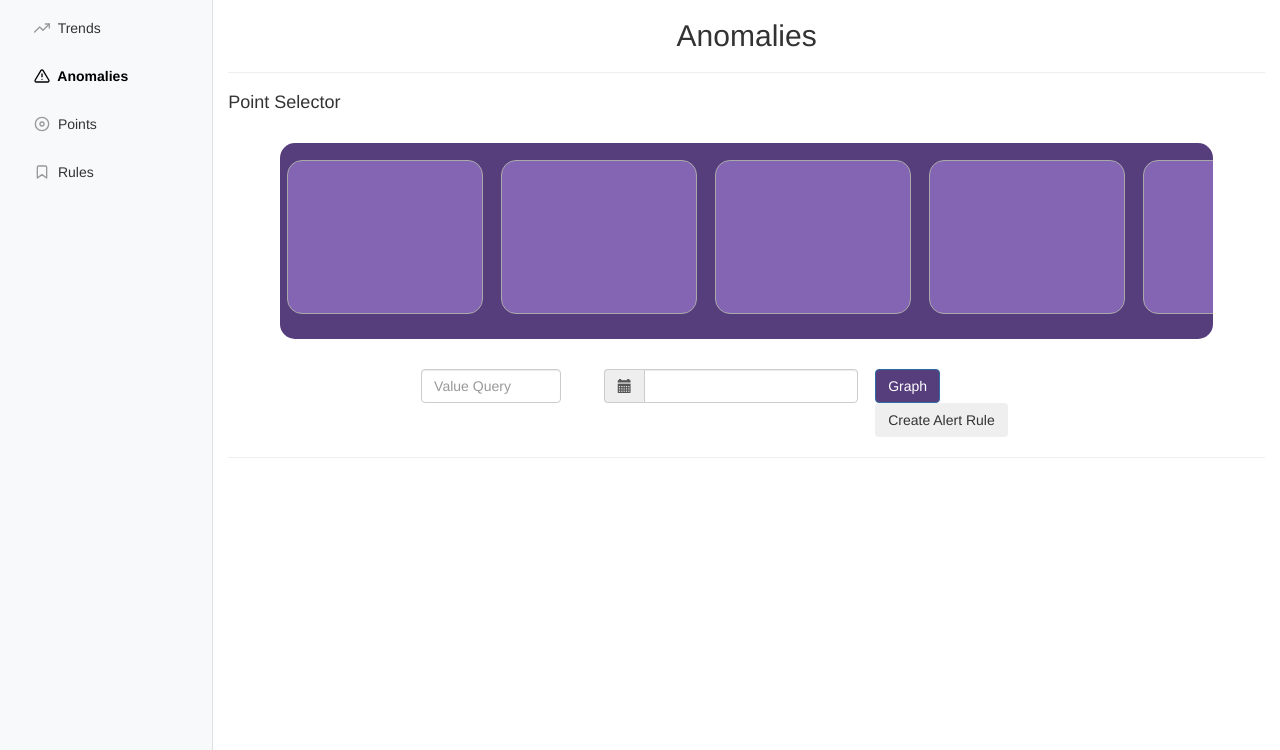
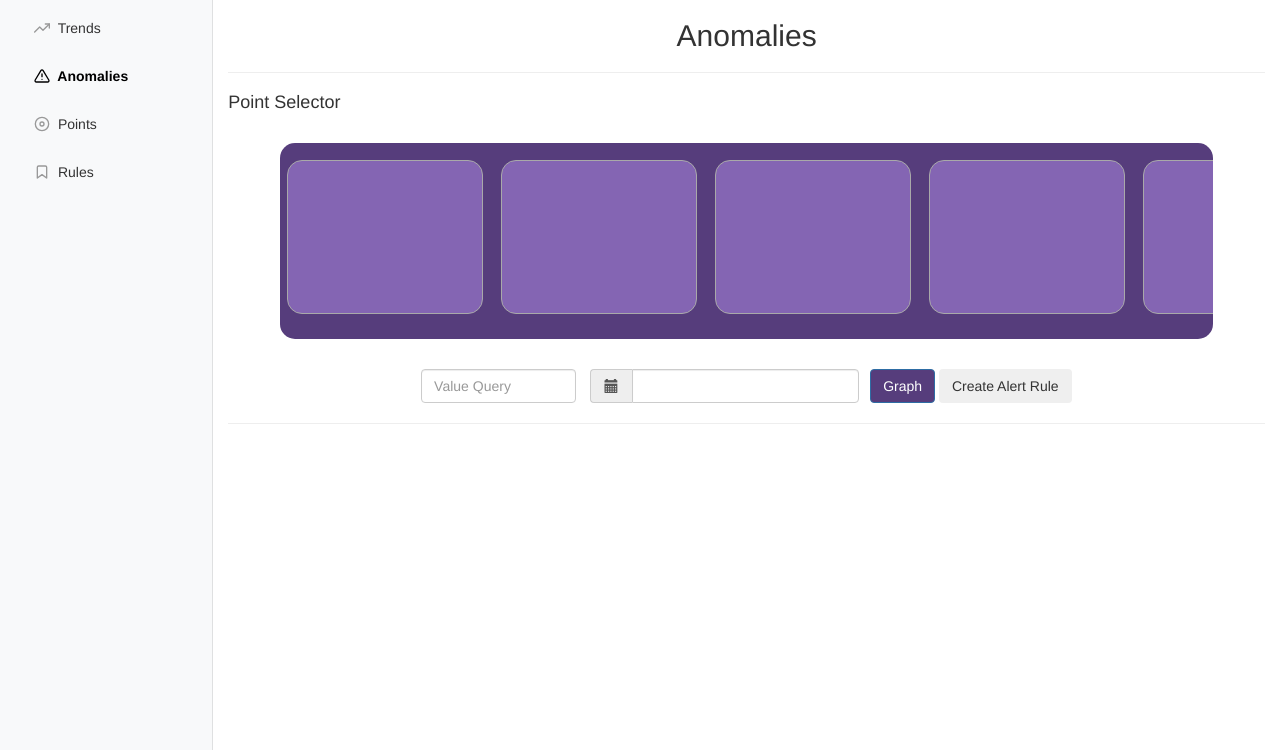
Before and after one commit to carleton-cs-energy-analytics/frontend, a Flask app: page /anomalies in a window 1280 px wide. Shown: the part 53-803 px from the top of the page. Run offline with Flask 2, Linux system fonts and the light colour scheme; lists and menus that the app fills with data are empty; some libraries are stand-ins or nearby versions.

Commit message:
Fixed css spacing on anomalies page

```diff
--- a/static/css/styles.css
+++ b/static/css/styles.css
@@ -285,3 +285,15 @@ p.verification-text {
     top: 0;
     left: 0;
 }
+
+div.col-md-3 {
+    padding-right: 0px;
+}
+
+div.form-group.col-md-5 {
+    padding-left: 0px;
+}
+
+div.form-group.col-md-4 {
+    padding-left: 10px;
+}
```
